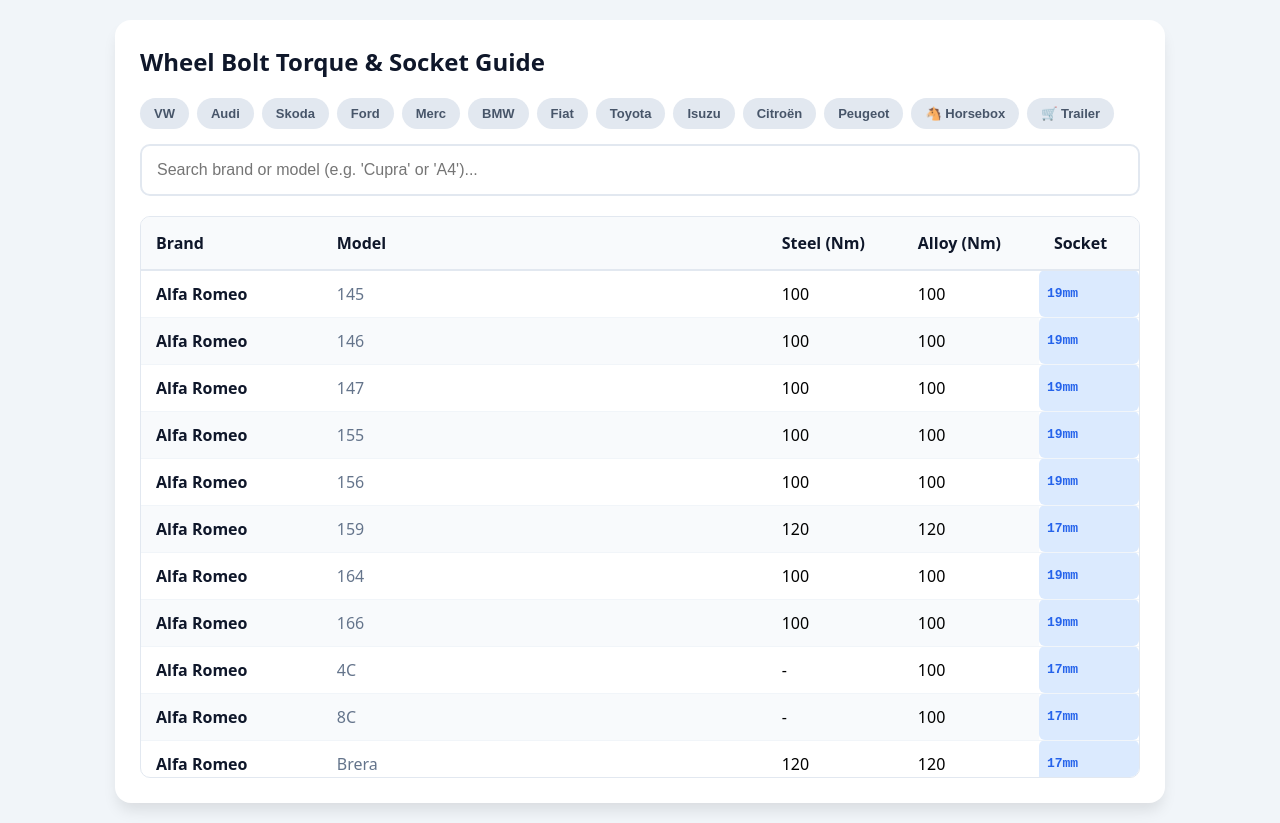
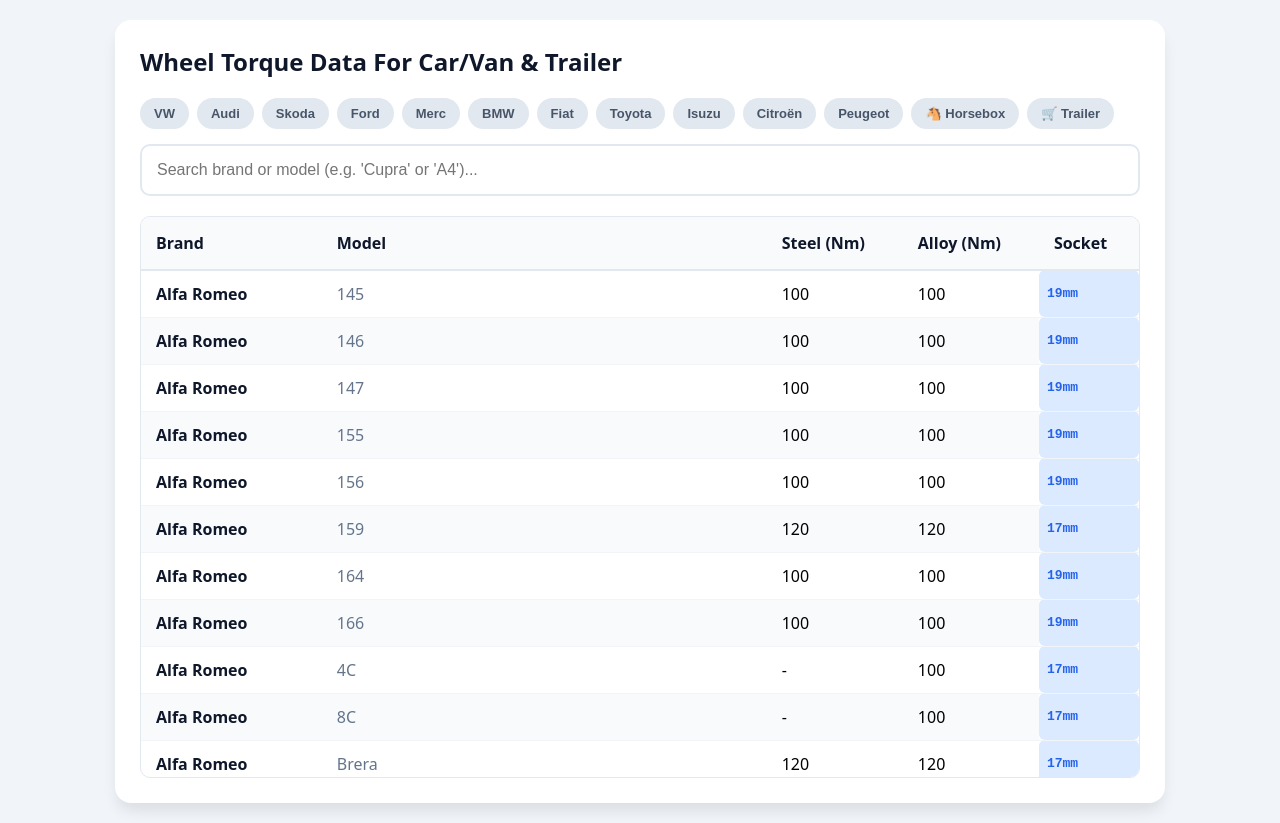
Before and after one commit to vaguser/Wheel-Torque-Data-v2.0, a plain HTML site: page index.html in a window 1280 px wide. Drawn offline with Linux system fonts and the light colour scheme.

Commit message:
Update index.html

```diff
--- a/index.html
+++ b/index.html
@@ -102,7 +102,7 @@
 <body>
 
 <div class="container">
-    <h2>Wheel Bolt Torque & Socket Guide</h2>
+    <h2>Wheel Torque Data For Car/Van & Trailer</h2>
 
     <div class="brand-chips" style="margin-bottom: 15px; display: flex; flex-wrap: wrap; gap: 8px;">
     <button type="button" class="chip" onclick="chipSearch('VW')">VW</button>
```
